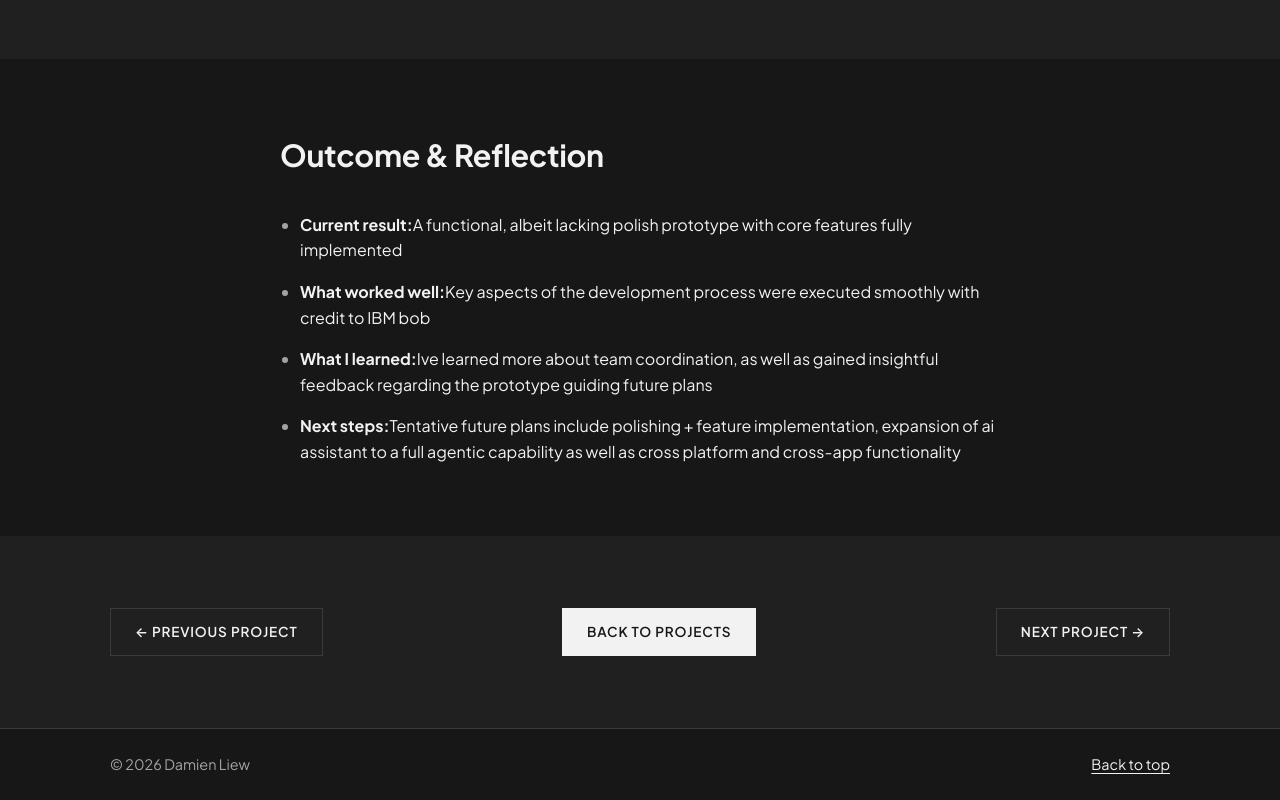
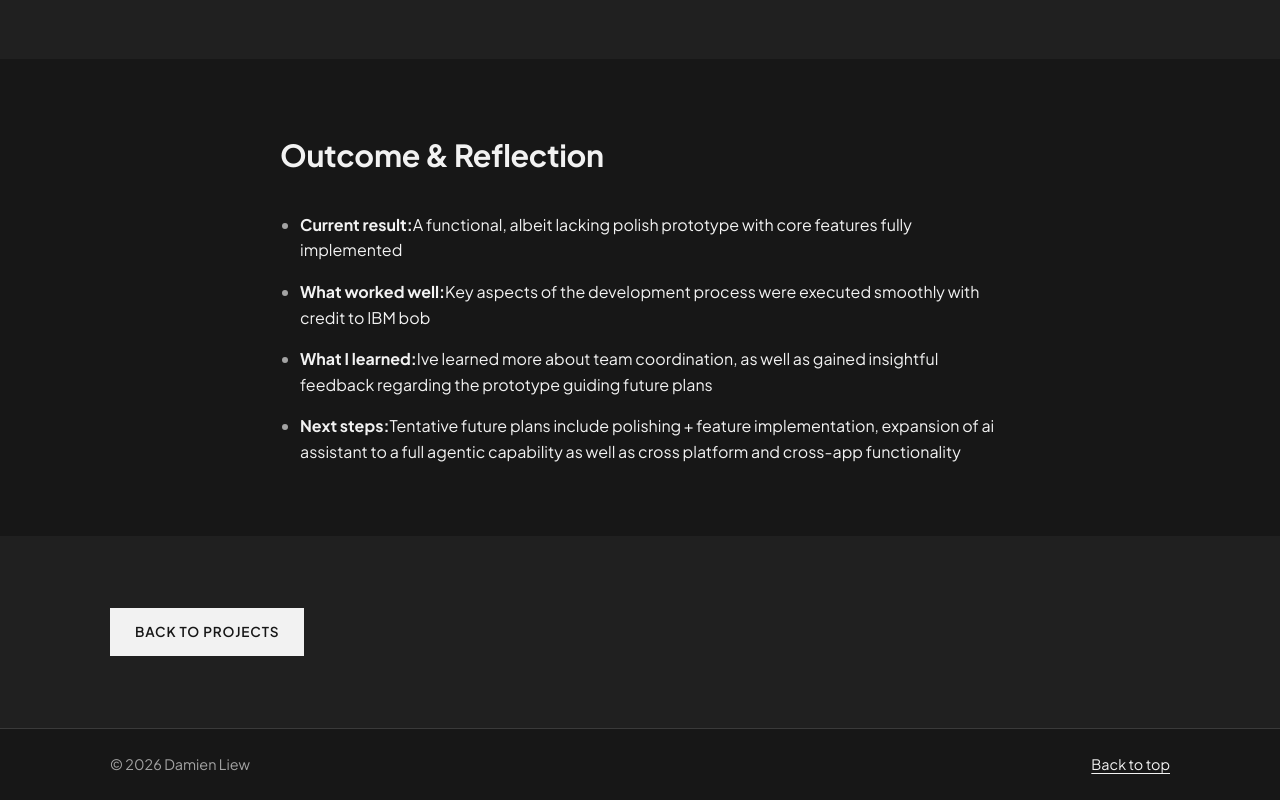
Before and after one commit to liewdamien22-a11y/Portfolio-site, a plain HTML site: page ai-gnition-project.html in a window 1280 px wide. Shown: the part 2762-3562 px from the top of the page. Drawn offline with Linux system fonts and the light colour scheme.

Commit message:
very minor update

```diff
--- a/ai-gnition-project.html
+++ b/ai-gnition-project.html
@@ -147,9 +147,9 @@
     <section class="section section--alt" id="project-nav">
       <div class="container">
         <div class="footer__inner">
-          <a class="btn btn--secondary" href="#">&larr; Previous project</a>
+
           <a class="btn btn--primary" href="index.html#projects">Back to projects</a>
-          <a class="btn btn--secondary" href="#">Next project &rarr;</a>
+
         </div>
       </div>
     </section>
```
